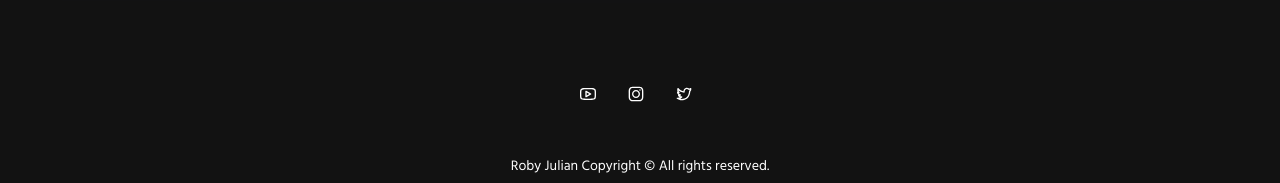
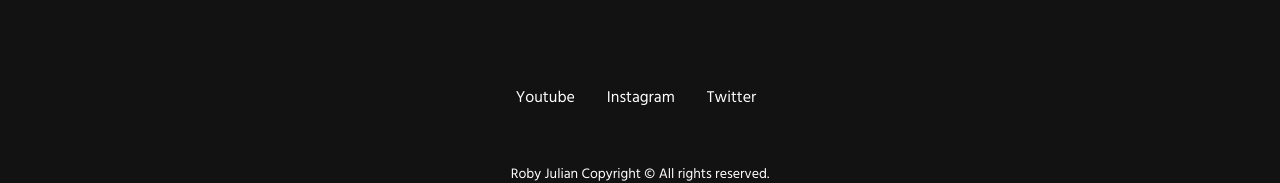
Before and after one commit to cdevrywhr/imrobwe-web, a Next.js app: page /analog in a window 1280 px wide. Shown: the part 130-313 px from the top of the page. Built offline with nearby package versions, Linux system fonts and the light colour scheme.

Commit message:
dff social

```diff
--- a/components/Socials/index.js
+++ b/components/Socials/index.js
@@ -5,13 +5,10 @@ import yourData from "../../data/portfolio.json";
 
 const Socials = ({ className }) => {
   return (
-    <div className={`${className} flex flex-wrap mob:flex-nowrap link text-center`}>
+    <div className={`${className} flex flex-wrap mob:flex-nowrap link`}>
       {yourData.socials.map((social, index) => (
         <Button key={index} onClick={() => window.open(social.link)}>
-           <img
-                    className="h-4"
-                    src={`${social.icon}`}
-                  ></img>
+          {social.title}
         </Button>
       ))}
     </div>
```
